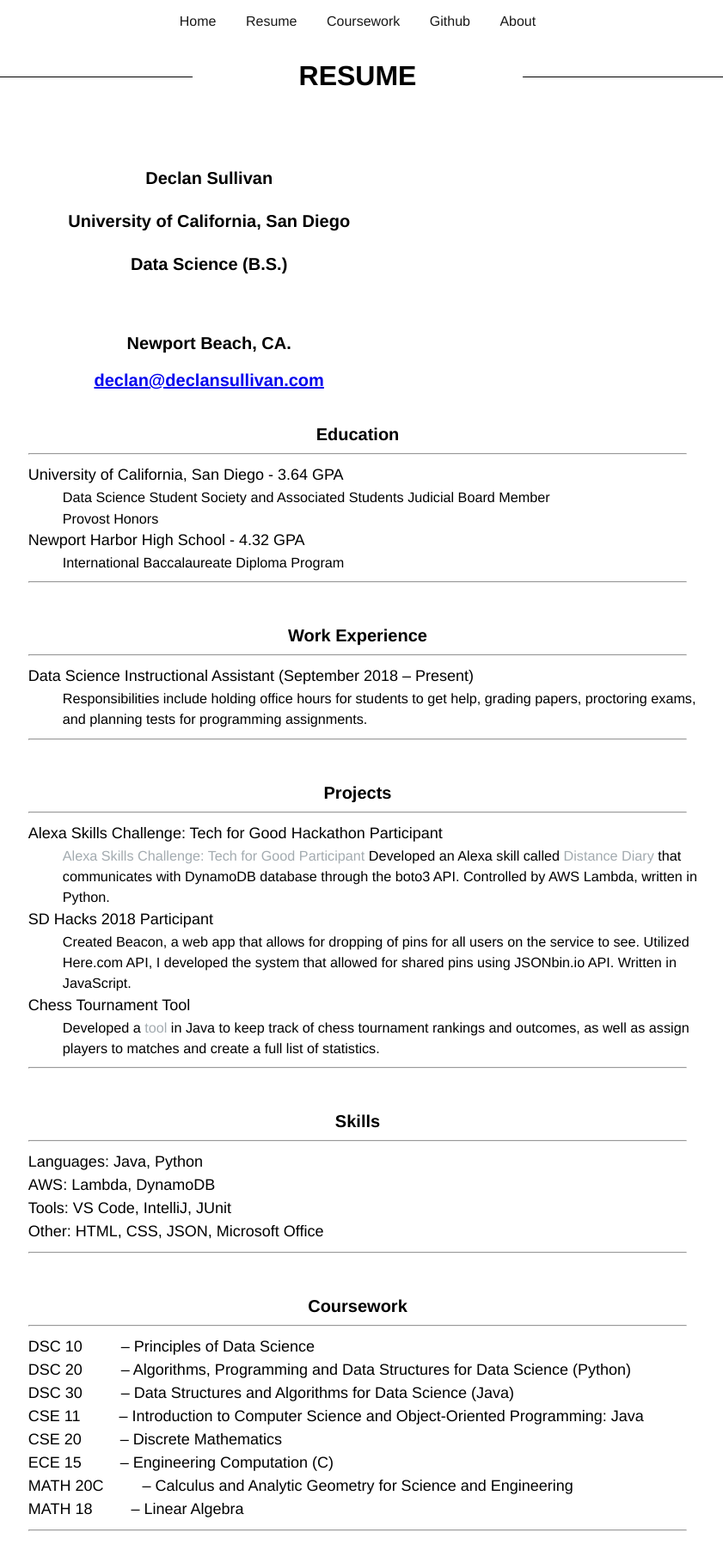
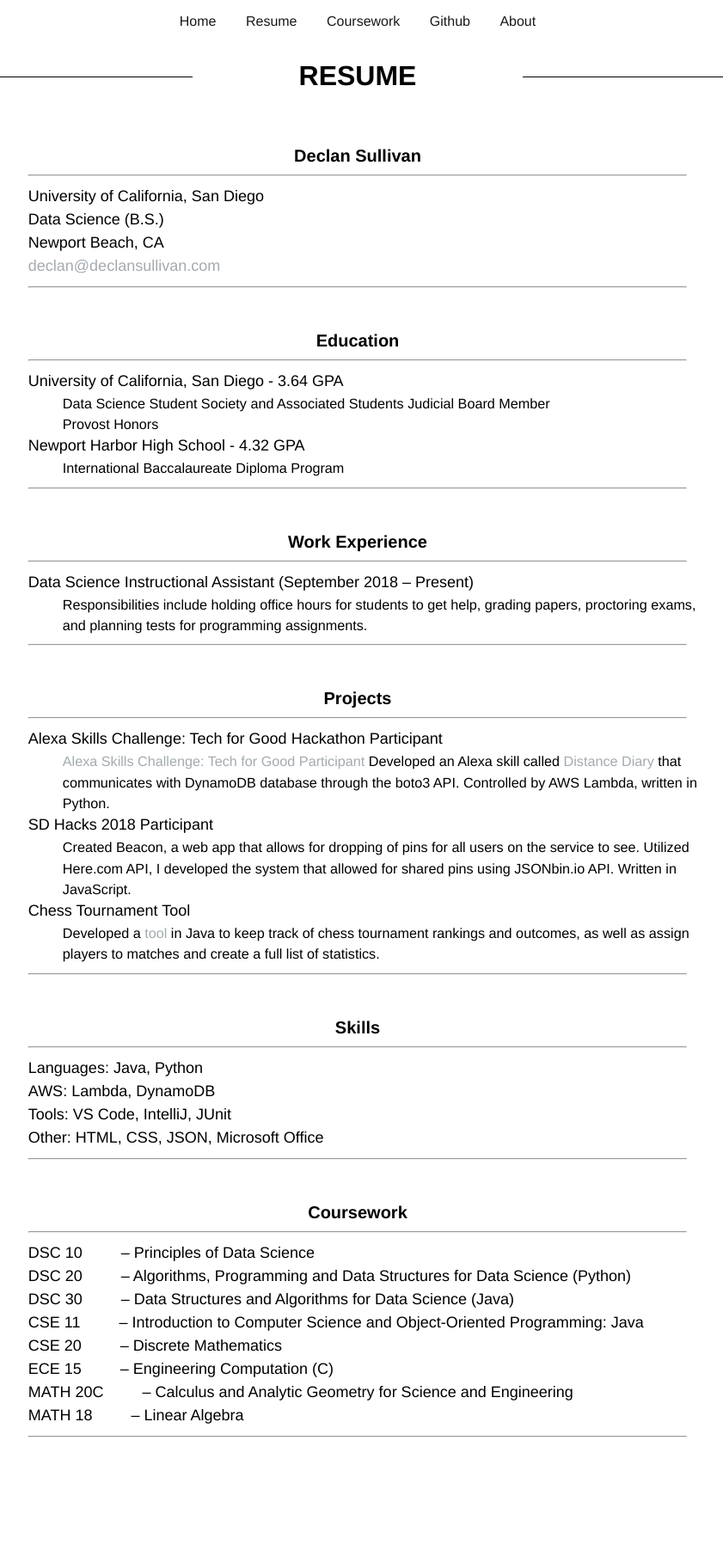
Before and after one commit to declansullivan/static-html-site, a Jekyll site: the page built from resume/index.html, in a window 1280 px wide. Shown: the whole page at 86% size, without its empty margins (224-1065 px from the left). Built offline with Jekyll 4.4.1, drawn with Linux system fonts in a browser that asks for light colours; after the commit the page ends 1702 px from its top, so only the background shows below that.

Commit message:
Edited CSS, HTML, Resume

```diff
--- a/css/main.css
+++ b/css/main.css
@@ -85,16 +85,6 @@ body {
 }
 
 /* Resume / Coursework CSS */
-
-.resumeheader {
-  position: relative;
-  margin: left;
-  width: 70%;
-  padding: 20px;
-  top: 60px;
-  font-size: 125%;
-  font-weight: bold;
-}
 
 .category {
   position: relative;
--- a/resume/index.html
+++ b/resume/index.html
@@ -14,13 +14,18 @@ tab_title: Resume
 
 <body>
 
-    <div class="resumeheader">
-      <h4>Declan Sullivan</h4>
-      <h4>University of California, San Diego</h4>
-      <h4>Data Science (B.S.)</h4>
-      <br>
-      <p>Newport Beach, CA.</p>
-      <a href="mailto:declan@declansullivan.com" target="_blank">declan@declansullivan.com</a>
+    <div class="category">
+      Declan Sullivan
+      <hr>
+      <div class="list">
+        <ul>
+          <li>University of California, San Diego</li>
+          <li>Data Science (B.S.)</li>
+          <li>Newport Beach, CA</li>
+          <li><a href="mailto:declan@declansullivan.com" target="_blank">declan@declansullivan.com</a></li>
+        </ul>
+      </div>
+      <hr>
     </div>
 
     <div class="category">
@@ -132,6 +137,4 @@ tab_title: Resume
     <hr>
   </div>
 
-
-
 </body>
```
Lines whose indentation alone changed are shown as unchanged.
